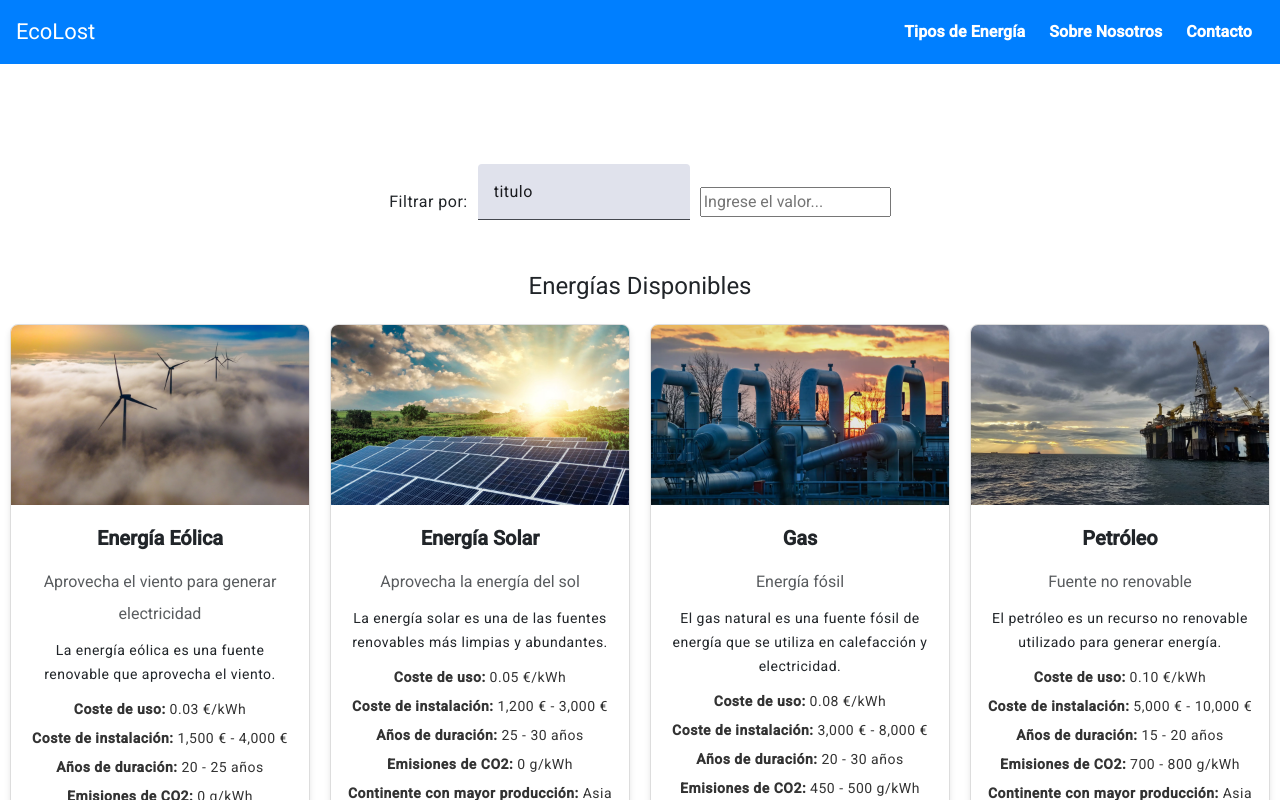
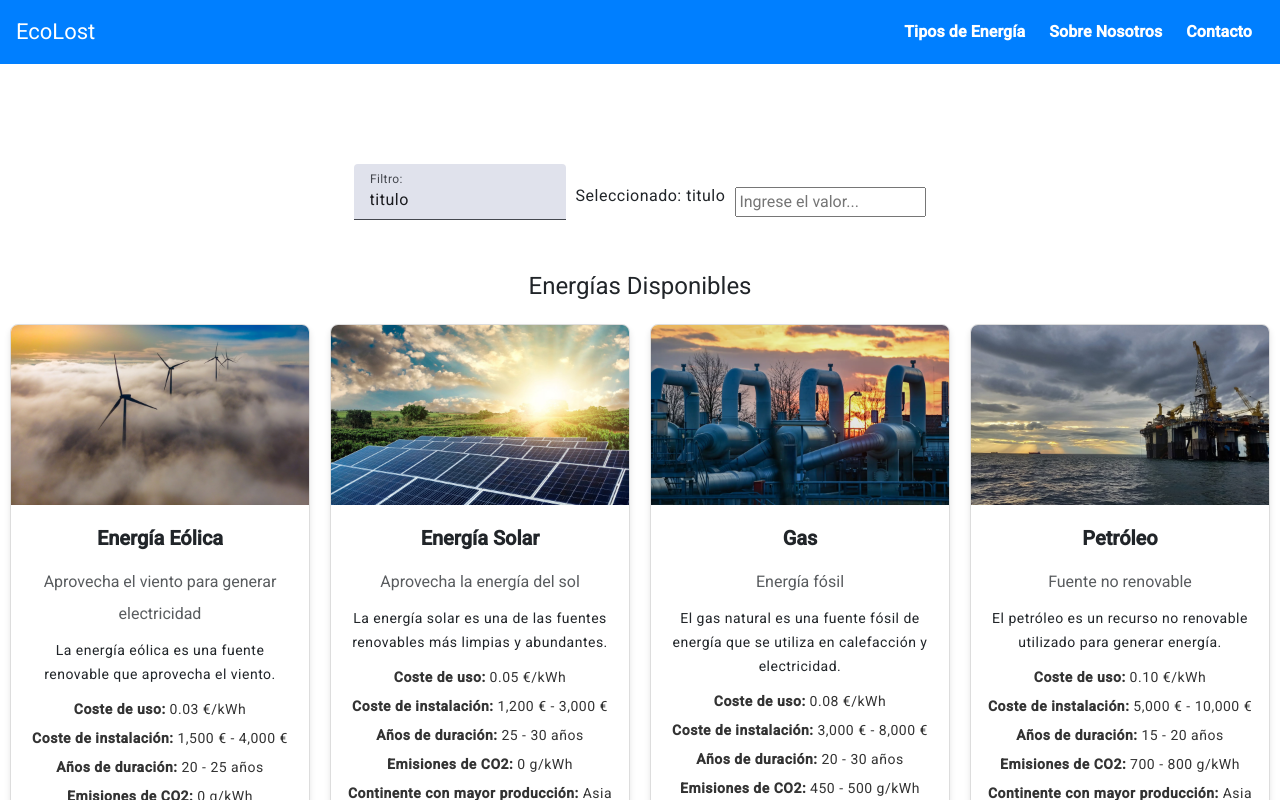
Before and after one commit to diMorillas/PJ102425_EnergiasRenovables, an Angular app in the folder P10_2425/: page / in a window 1280 px wide. Shown: the top 800 px of the page. Built offline with nearby package versions, Linux system fonts and the light colour scheme.

Commit message:
material with selection

```diff
--- a/P10_2425/src/app/card.component.css
+++ b/P10_2425/src/app/card.component.css
@@ -5,6 +5,7 @@
     align-items: center;
     gap: 10px;
     margin-bottom: 20px;
+    flex-direction: row;
   }
 
   .card-container {
@@ -66,5 +67,11 @@
 }
 
 .custom-select {
-  width: 400px;
+  width: 500px;
 }
+
+.select{
+  display: flex;
+  flex-direction: column;
+  gap: 15px;
+}
--- a/P10_2425/src/app/card.component.html
+++ b/P10_2425/src/app/card.component.html
@@ -1,15 +1,17 @@
 
 <!-- Formulario de Filtro -->
 <div class="filter-container">
-  <label for="filterKey">Filtrar por:</label>
+  <div class="select">
   <mat-form-field>
-  <mat-select [(value)]="selectedFilter" class="custom-select">
+  <mat-label>Filtro:</mat-label>
+  <mat-select [(value)]="selectedFilter" [(value)]="selected" class="custom-select">
     <mat-option *ngFor="let key of filterKeys" [value]="key">
       {{ key }}
     </mat-option>
   </mat-select>
 </mat-form-field>
-
+</div>
+<p>Seleccionado: {{selected}}</p>
   <input type="text" [(ngModel)]="filterValue" placeholder="Ingrese el valor..." />
 </div>
 
--- a/P10_2425/src/app/card.component.ts
+++ b/P10_2425/src/app/card.component.ts
@@ -24,7 +24,7 @@ export interface Energia {
 @Component({
   selector: 'app-card',
   standalone: true,
-  imports: [CommonModule, FormsModule, OrdenarCostePipe, MatFormFieldModule, MatSelectModule,MatFormFieldModule],
+  imports: [CommonModule, FormsModule, OrdenarCostePipe, MatFormFieldModule, MatSelectModule,MatFormFieldModule,MatInputModule],
   templateUrl: 'card.component.html',
   styleUrls: ['card.component.css']
 })
@@ -102,4 +102,6 @@ export class CardComponent {
       energy[this.selectedFilter]?.toLowerCase().includes(this.filterValue.toLowerCase())
     );
   }
+
+  selected = 'titulo';
 }
--- a/P10_2425/src/main.ts
+++ b/P10_2425/src/main.ts
@@ -17,6 +17,6 @@ bootstrapApplication(AppComponent, {
       MatButtonModule,
       MatToolbarModule
     ),
-    provideAnimationsAsync(),
+    provideAnimationsAsync(), provideAnimationsAsync(),
   ],
 }).catch((err) => console.error(err));
--- a/P10_2425/src/styles.css
+++ b/P10_2425/src/styles.css
@@ -2,3 +2,6 @@
 
 html, body { height: 100%; }
 body { margin: 0; font-family: Roboto, "Helvetica Neue", sans-serif; }
+
+html, body { height: 100%; }
+body { margin: 0; font-family: Roboto, "Helvetica Neue", sans-serif; }
```
